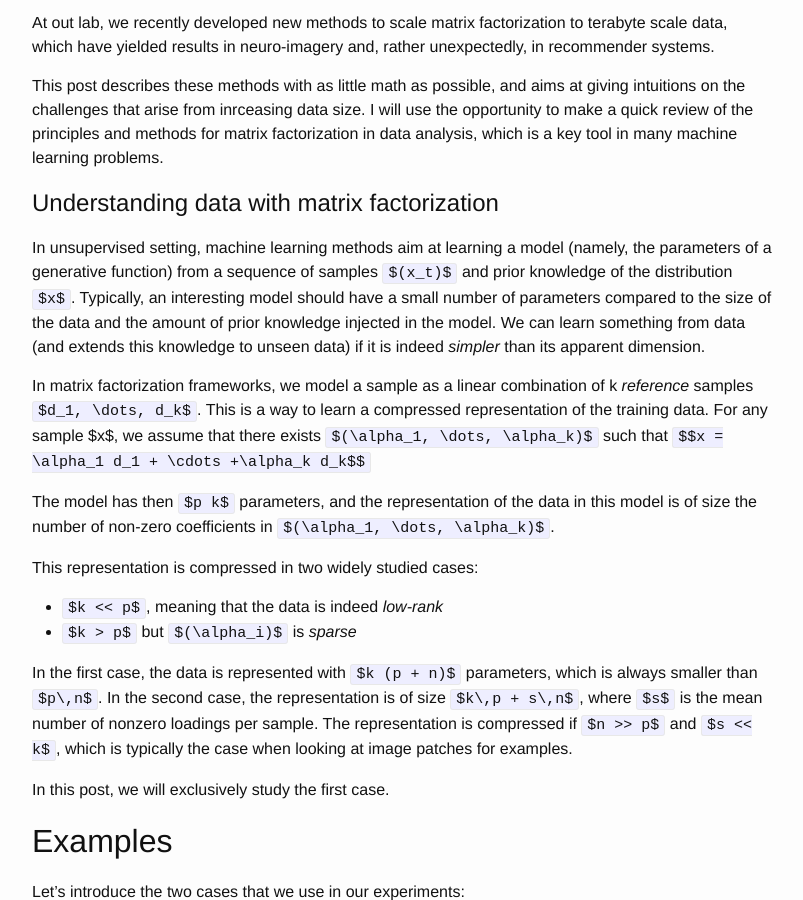
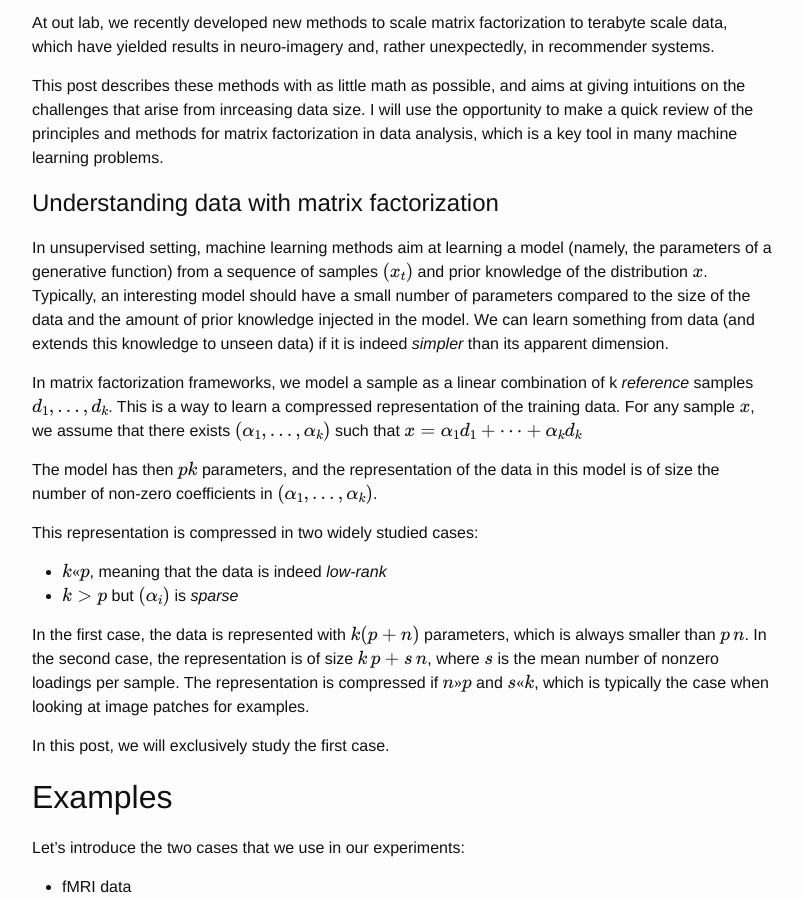
Before and after one commit to arthurmensch/web, a Jekyll site: the page built from _posts/2016-06-01-modl.markdown, in a window 1280 px wide and 900 px high, scrolled down 549 px. Shown: the whole window, without its empty margins (238-1041 px from the left). Built offline with Jekyll 4.4.1, drawn with Linux system fonts in a browser that asks for light colours; Markdown is read by kramdown in place of the engine named in the settings; formulas are drawn with MathJax 3.

Commit message:
done prepareed jekyll

```diff
--- a/_config.yml
+++ b/_config.yml
@@ -15,4 +15,4 @@ twitter_username: amensch
 github_username:  arthurmensch
 
 # Build settings
-markdown: redcarpet
+markdown: kramdown
--- a/_glynn.yml
+++ b/_glynn.yml
@@ -1,4 +1,4 @@
-ftp_host: 'amensch.fr'
+ftp_host: 'ftp.cluster003.ovh.net'
 ftp_dir: '/www'
 ftp_passive: false
 
--- a/_posts/2016-06-01-modl.markdown
+++ b/_posts/2016-06-01-modl.markdown
@@ -4,6 +4,7 @@ title:  "Massive Matrix Factorization for fMRI and Recommender Systems"
 date:   2016-06-01 14:37:40 +0200
 categories: research
 ---
+{% include mathjax.html %}
 In recent years, publicly available data have become larger and larger, both in signal size and number of samples. In many real-world domains, such data is used to train models that should remain *interpretable* and thus keep a reasonable complexity. In this regime, many classical machine-learning methods, both supervised and unsupervised are overwhelmed by the size of the data. Training cost and infrastructure needs become prohibitive for reasearchers. This has called for new innovative methods to reduce training complexity of models, while taking benefit of the new available information.
 
 Let's take an example from the neuro-imaging community as this is the one I best know about. Today, the largest dataset publicly available dataset is **40TB large**: it includes rich recording from 900 subjects, and is expected to allows new breakthough in understanding the brain. Classical fMRI analysis has crucially relied on *matrix factorization* to reduce dimensionality of signals. Yet classical matrix factorization methods (PCA, ICA) are hardly appliable to the full HCP dataset, which has called for new ideas in this domain.
@@ -14,18 +15,19 @@ This post describes these methods with as little math as possible, and aims at g
 
 # Understanding data with matrix factorization
 
-In unsupervised setting, machine learning methods aim at learning a model (namely, the parameters of a generative function) from a sequence of samples `$(x_t)$` and prior knowledge of the distribution `$x$`. Typically, an interesting model should have a small number of parameters compared to the size of the data and the amount of prior knowledge injected in the model. We can learn something from data (and extends this knowledge to unseen data) if it is indeed *simpler* than its apparent dimension.
+In unsupervised setting, machine learning methods aim at learning a model (namely, the parameters of a generative function) from a sequence of samples $(x_t)$ and prior knowledge of the distribution $x$. Typically, an interesting model should have a small number of parameters compared to the size of the data and the amount of prior knowledge injected in the model. We can learn something from data (and extends this knowledge to unseen data) if it is indeed *simpler* than its apparent dimension.
 
-In matrix factorization frameworks, we model a sample as a linear combination of k *reference* samples `$d_1, \dots, d_k$`. This is a way to learn a compressed representation of the training data. For any sample $x$, we assume that there exists `$(\alpha_1, \dots, \alpha_k)$` such that
-`$$x = \alpha_1 d_1 + \cdots +\alpha_k d_k$$`
+In matrix factorization frameworks, we model a sample as a linear combination of k *reference* samples $d_1, \dots, d_k$. This is a way to learn a compressed representation of the training data. For any sample $x$, we assume that there exists $(\alpha_1, \dots, \alpha_k)$ such that
+$$x = \alpha_1 d_1 + \cdots +\alpha_k d_k$$
 
-The model has then `$p k$` parameters, and the representation of the data in this model is of size the number of non-zero coefficients in `$(\alpha_1, \dots, \alpha_k)$`.
+The model has then $p k$ parameters, and the representation of the data in this model is of size the number of non-zero coefficients in $(\alpha_1, \dots, \alpha_k)$.
 
 This representation is compressed in two widely studied cases:
-  - `$k << p$`, meaning that the data is indeed *low-rank*
-  - `$k > p$` but `$(\alpha_i)$` is *sparse*
 
-In the first case, the data is represented with `$k (p + n)$` parameters, which is always smaller than `$p\,n$`. In the second case, the representation is of size `$k\,p + s\,n$`, where `$s$` is the mean number of nonzero loadings per sample. The representation is compressed if `$n >> p$` and `$s << k$`, which is typically the case when looking at image patches for examples.
+  - $k << p$, meaning that the data is indeed *low-rank*
+  - $k > p$ but $(\alpha_i)$ is *sparse*
+
+In the first case, the data is represented with $k (p + n)$ parameters, which is always smaller than $p\,n$. In the second case, the representation is of size $k\,p + s\,n$, where $s$ is the mean number of nonzero loadings per sample. The representation is compressed if $n >> p$ and $s << k$, which is typically the case when looking at image patches for examples.
 
 In this post, we will exclusively study the first case.
 
--- /dev/null
+++ b/css/mathjax.css
@@ -0,0 +1,4 @@
+---
+---
+
+code.has-jax {font: inherit; font-size: 100%; background: inherit; border: inherit;}
```
Also changed, not shown: _includes/mathjax.html (added, +9 -0 lines), publications.md (+3 -3 lines), software.md (+2 -2 lines).
